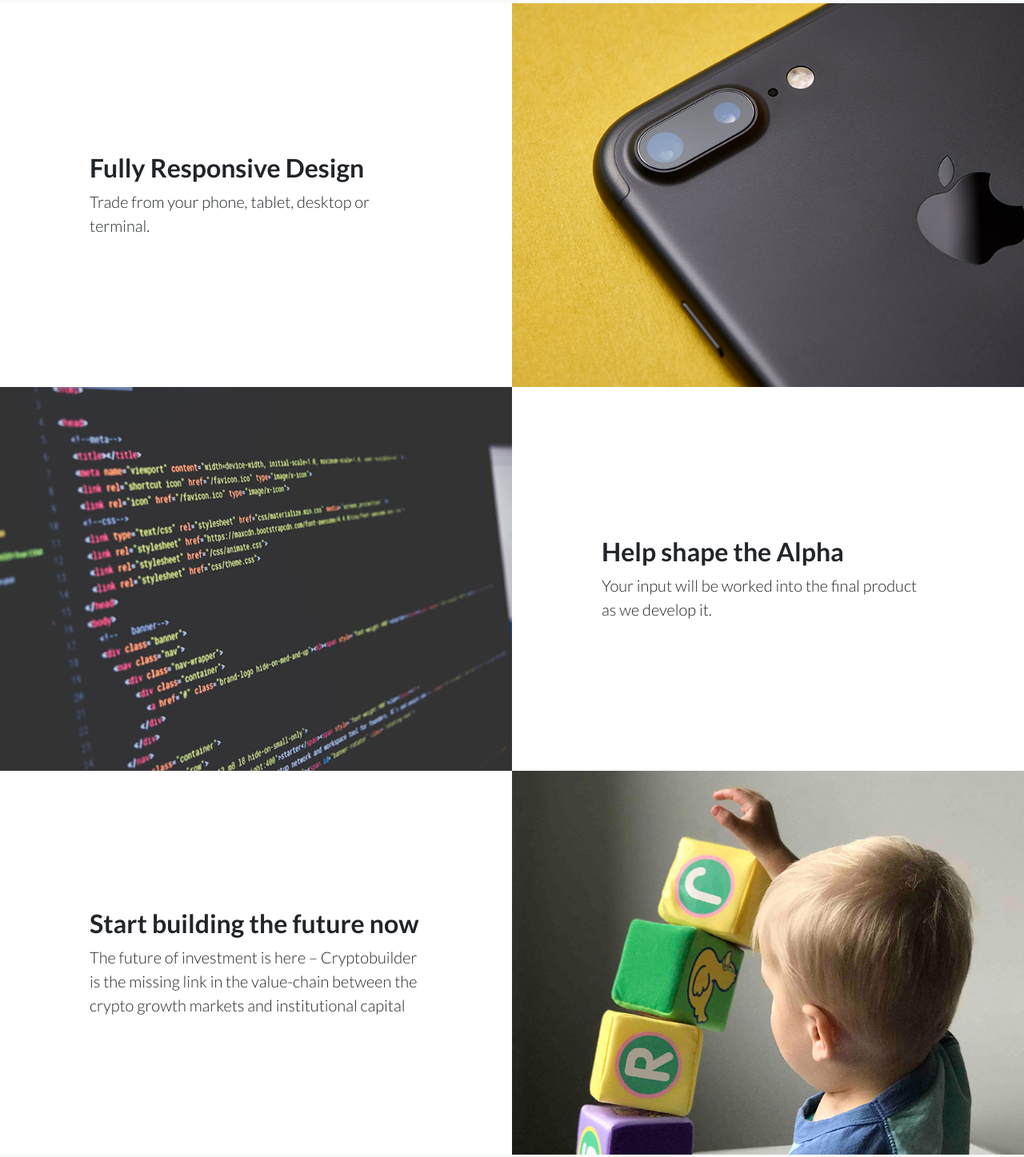
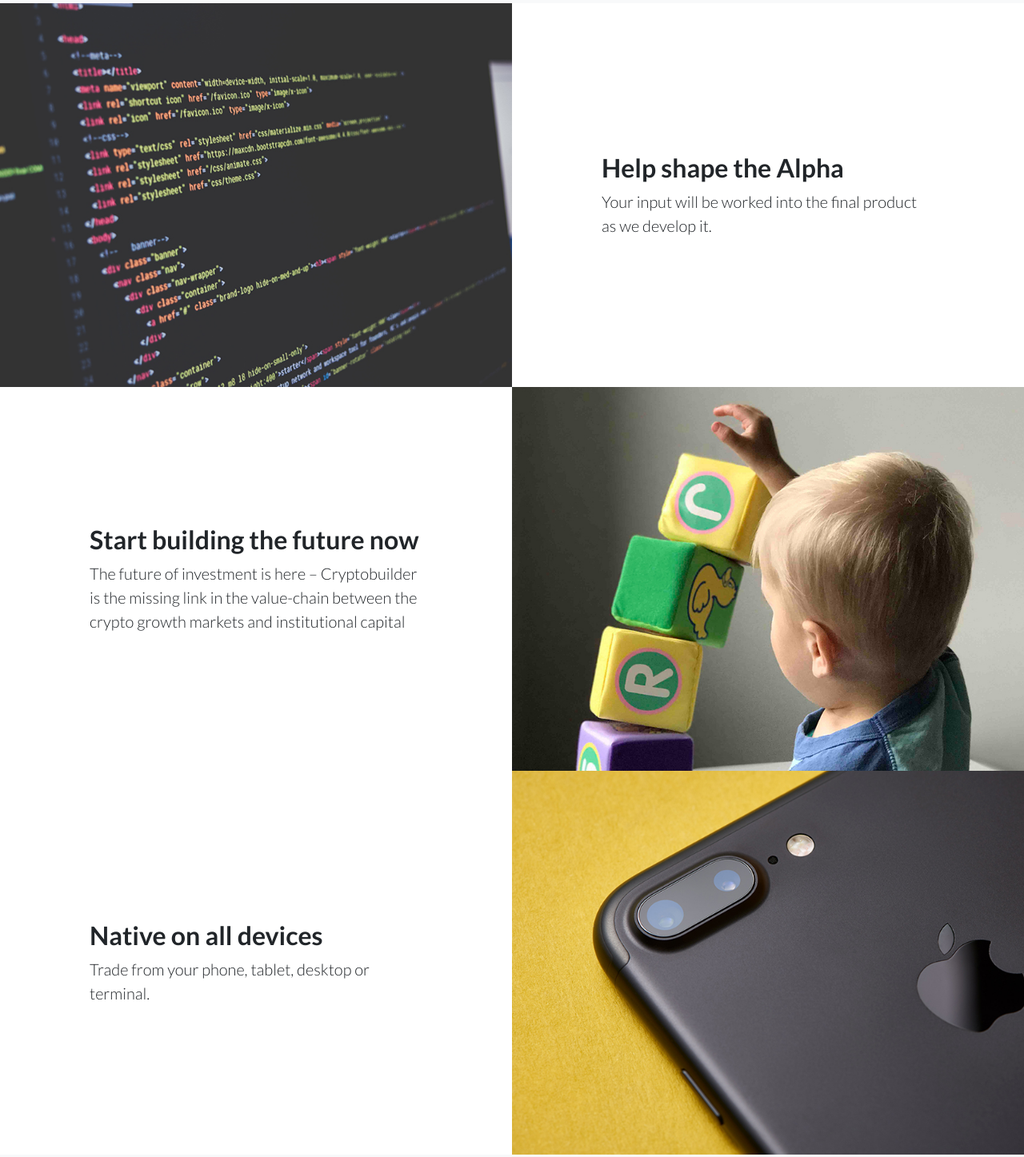
Before and after one commit to nikodunk/coinhold, a website: page index.html in a window 1280 px wide. Shown: the part 1131-2578 px from the top of the page at 80% size. Drawn offline with Linux system fonts and the light colour scheme.

Commit message:
less mistakes

```diff
--- a/index.html
+++ b/index.html
@@ -96,14 +96,6 @@
     <section class="showcase">
       <div class="container-fluid p-0">
         <div class="row no-gutters">
-
-          <div class="col-lg-6 order-lg-2 text-white showcase-img" style="background-image: url('img/bg-showcase-1.jpg');"></div>
-          <div class="col-lg-6 order-lg-1 my-auto showcase-text">
-            <h2>Fully Responsive Design</h2>
-            <p class="lead mb-0">Trade from your phone, tablet, desktop or terminal.</p>
-          </div>
-        </div>
-        <div class="row no-gutters">
           <div class="col-lg-6 text-white showcase-img" style="background-image: url('img/bg-showcase-2.jpg');"></div>
           <div class="col-lg-6 my-auto showcase-text">
             <h2>Help shape the Alpha</h2>
@@ -115,6 +107,14 @@
           <div class="col-lg-6 order-lg-1 my-auto showcase-text">
             <h2>Start building the future now</h2>
             <p class="lead mb-0">The future of investment is here – Cryptobuilder is the missing link in the value-chain between the crypto growth markets and institutional capital</p>
+          </div>
+        </div>
+        <div class="row no-gutters">
+
+          <div class="col-lg-6 order-lg-2 text-white showcase-img" style="background-image: url('img/bg-showcase-1.jpg');"></div>
+          <div class="col-lg-6 order-lg-1 my-auto showcase-text">
+            <h2>Native on all devices</h2>
+            <p class="lead mb-0">Trade from your phone, tablet, desktop or terminal.</p>
           </div>
         </div>
       </div>
```
